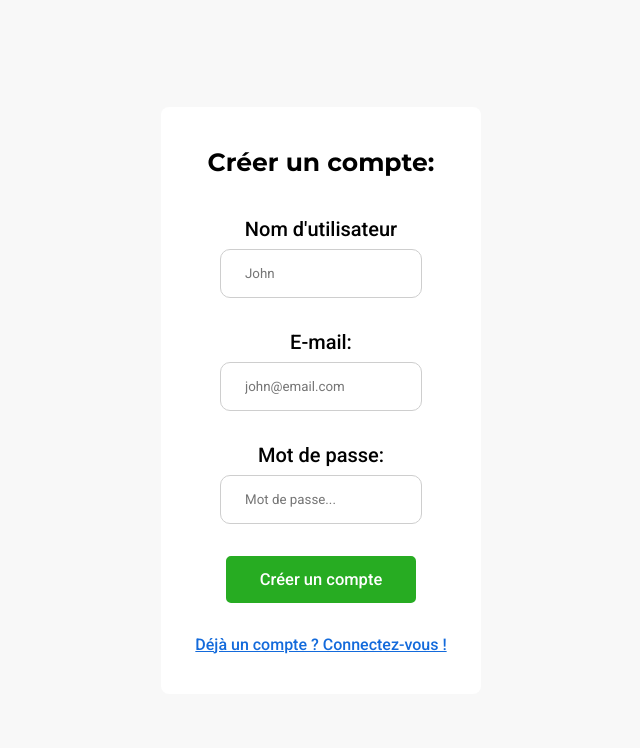
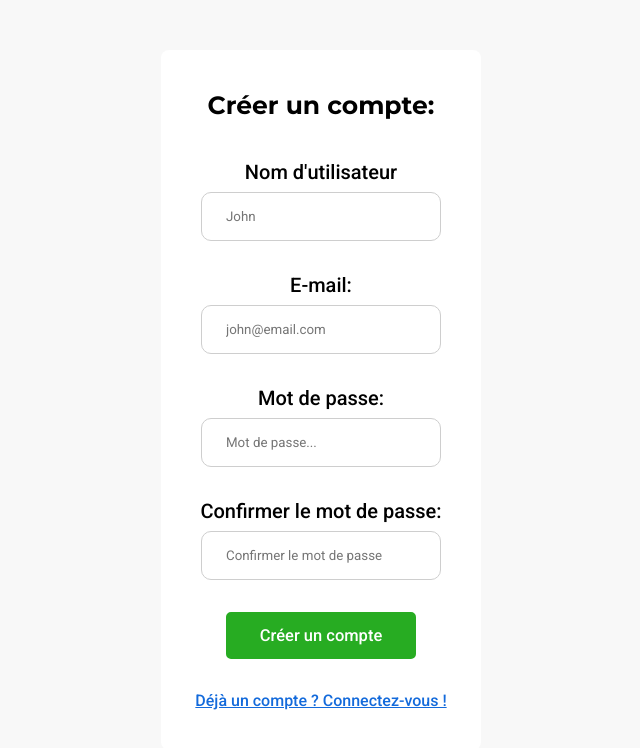
Before and after one commit to NzlThomas/toki-frontend, a React (Vite) app: page /register in a window 1280 px wide. Shown: the top 748 px of the page, without its empty margins (319-959 px from the left). Built offline with nearby package versions, Linux system fonts and the light colour scheme.

Commit message:
added password patch verification and error

```diff
--- a/src/components/Convs/Convs.jsx
+++ b/src/components/Convs/Convs.jsx
@@ -30,7 +30,9 @@ function Convs({ users, isLoading }) {
                 </Link>
               ))
             ) : (
-              <p>Aucune conversation pour le moment.</p>
+              <p className={styles.noConv}>
+                Aucune conversation pour le moment.
+              </p>
             )}
           </>
         )}
--- a/src/components/Convs/Convs.module.css
+++ b/src/components/Convs/Convs.module.css
@@ -51,6 +51,11 @@
   width: 80%;
 }
 
+.noConv {
+  font-weight: 500;
+  text-align: center;
+}
+
 @media (min-width: 1200px) {
   .cardContainer {
     font-size: 18px;
--- a/src/components/RegisterForm/RegisterForm.jsx
+++ b/src/components/RegisterForm/RegisterForm.jsx
@@ -8,21 +8,34 @@ function RegisterForm() {
   const [username, setUsername] = useState("");
   const [email, setEmail] = useState("");
   const [password, setPassword] = useState("");
+  const [confirmPassword, setConfirmPassword] = useState("");
+  const [passwordError, setPasswordError] = useState(false);
 
   const navigate = useNavigate();
 
+  function handlePasswordError() {
+    setPasswordError(true);
+    setPassword("");
+    setConfirmPassword("");
+  }
+
   const handleRegisterSubmit = async (e) => {
     e.preventDefault();
+    if (password !== confirmPassword) {
+      handlePasswordError();
+      return;
+    }
     try {
-      const res = await axios.post("http://localhost:3000/register", {
+      await axios.post("http://localhost:3000/register", {
         username,
         email,
         password,
+        confirmPassword,
       });
-      console.log("Response:", res.data);
       setUsername("");
       setEmail("");
       setPassword("");
+      setConfirmPassword("");
       navigate("/login");
     } catch (error) {
       console.error(error);
@@ -68,10 +81,36 @@ function RegisterForm() {
             id="password"
             name="password"
             value={password}
-            onChange={(e) => setPassword(e.target.value)}
+            onChange={(e) => {
+              setPassword(e.target.value);
+              setPasswordError(false);
+            }}
             autoComplete="off"
             placeholder="Mot de passe..."
           />
+          <label
+            htmlFor="confirmPassword"
+            className={styles.confirmPasswordLabel}
+          >
+            Confirmer le mot de passe:
+          </label>
+          <input
+            type="password"
+            id="confirmPassword"
+            name="confirmPassword"
+            value={confirmPassword}
+            onChange={(e) => {
+              setConfirmPassword(e.target.value);
+              setPasswordError(false);
+            }}
+            autoComplete="off"
+            placeholder="Confirmer le mot de passe"
+          />
+          {passwordError && (
+            <p className={styles.registerError}>
+              Erreur: Les mots de passe ne correspondent pas.
+            </p>
+          )}
           <button type="submit" className={styles.registerButton}>
             Créer un compte
           </button>
--- a/src/components/RegisterForm/RegisterForm.module.css
+++ b/src/components/RegisterForm/RegisterForm.module.css
@@ -25,14 +25,16 @@
 
 .emailLabel,
 .usernameLabel,
-.passwordLabel {
+.passwordLabel,
+.confirmPasswordLabel {
   font-weight: 500;
   font-size: 20px;
   margin-bottom: 0.5rem;
 }
 
 .passwordLabel,
-.emailLabel {
+.emailLabel,
+.confirmPasswordLabel {
   margin-top: 2rem;
 }
 
@@ -45,6 +47,7 @@ input {
   padding: 1rem 1.5rem;
   border-radius: 10px;
   border: 1px solid rgb(206, 206, 206);
+  width: 15rem;
 }
 
 input:focus {
@@ -81,6 +84,13 @@ a:hover {
   text-decoration: none;
 }
 
+.registerError {
+  padding: 0 1.5rem;
+  margin-top: 1rem;
+  color: rgb(248, 0, 0);
+  text-align: center;
+}
+
 @media (min-width: 1200px) {
   .registerContainer {
     width: 25%;
```
